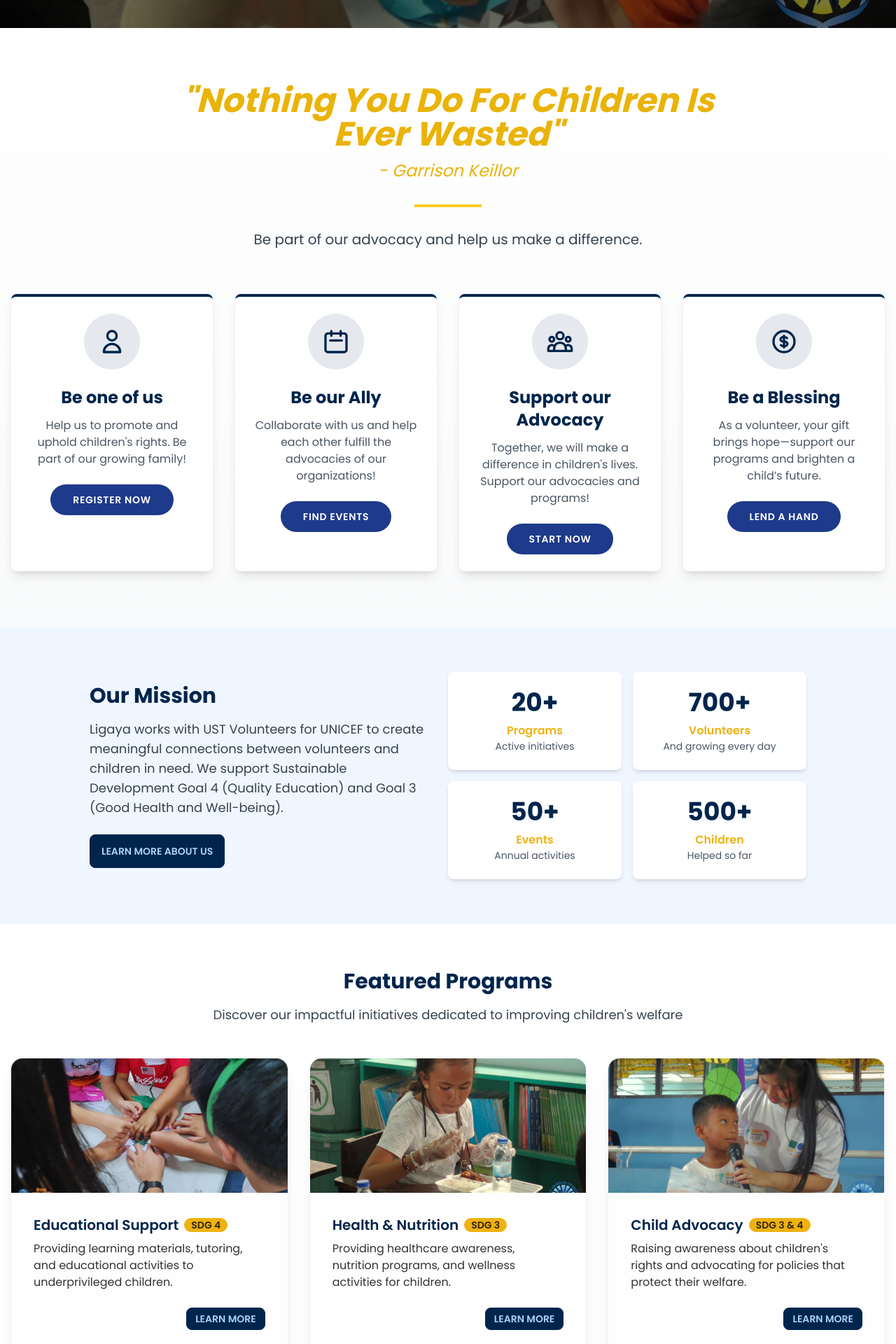
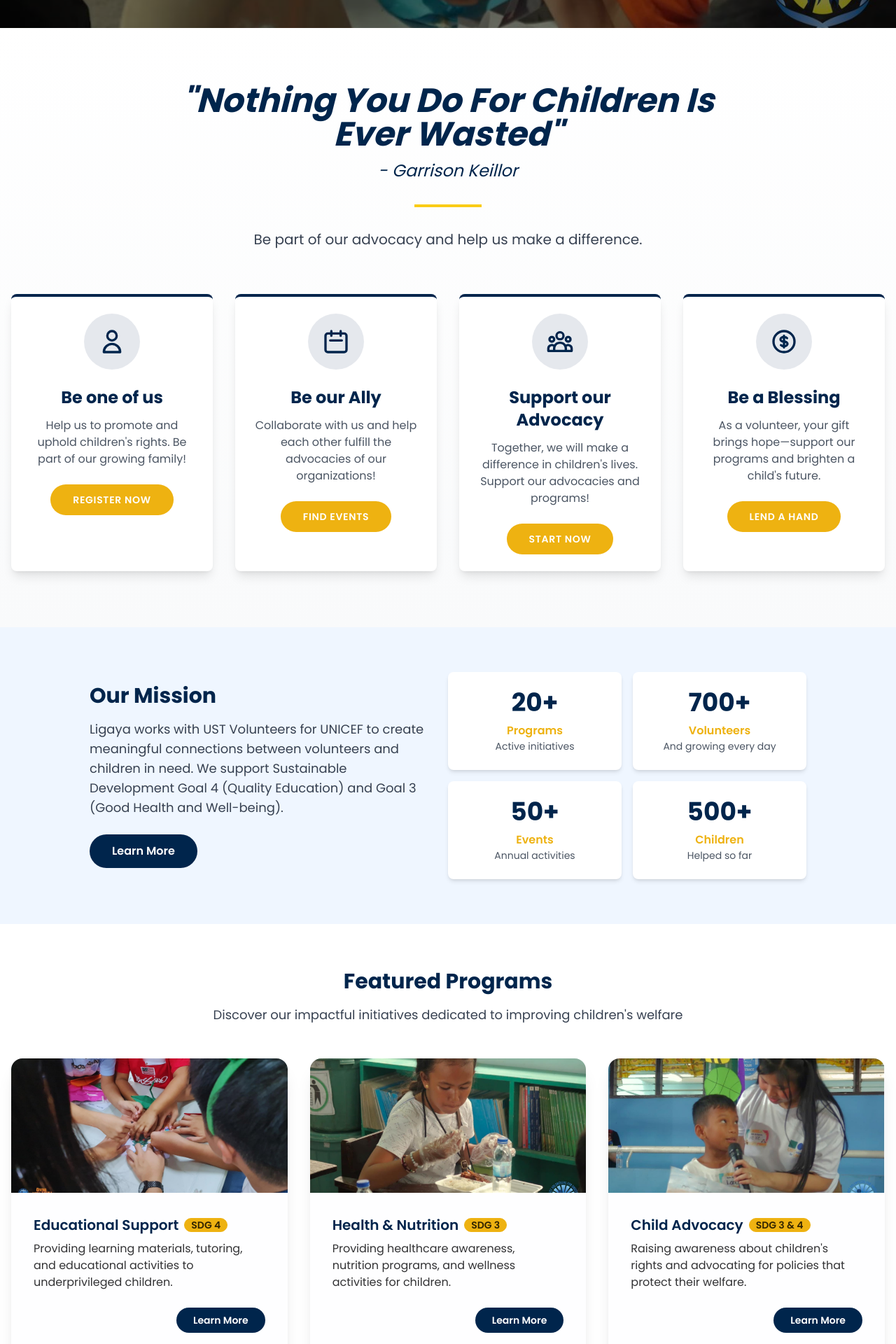
Before and after one commit to j24angeles/Ligaya, a React (Create React App) app in the folder ligaya_ustuvu/: page /home in a window 1280 px wide. Shown: the part 760-2680 px from the top of the page at 70% size. Built offline with nearby package versions, Linux system fonts and the light colour scheme.

Commit message:
dev page and home enhancements

```diff
--- a/ligaya_ustuvu/src/pages/Home.js
+++ b/ligaya_ustuvu/src/pages/Home.js
@@ -28,7 +28,7 @@ const Home = () => {
               Join Ligaya and UST UVU to advocate for children's rights, education, and well-being.
               Together, we can create lasting positive change.
             </p>
-            <Link to="/signup" className="btn btn-secondary text-primary font-bold px-8 py-3 text-lg">
+            <Link to="/signup" className="inline-block px-8 py-3 bg-secondary text-white font-bold rounded-full text-lg hover:bg-secondary/80 transition-all duration-300">
               Volunteer Now
             </Link>
           </div>
@@ -40,8 +40,8 @@ const Home = () => {
   <div className="container mx-auto px-4">
     {/* Quote Section */}
     <div className="text-center mb-16 max-w-3xl mx-auto">
-      <h2 className="text-4xl md:text-5xl font-bold text-yellow-500 mb-3 leading-tight italic">"Nothing You Do For Children Is Ever Wasted"</h2>
-      <p className="text-2xl text-yellow-500 mb-8 italic">- Garrison Keillor</p>
+      <h2 className="text-4xl md:text-5xl font-bold text-primary mb-3 leading-tight italic">"Nothing You Do For Children Is Ever Wasted"</h2>
+      <p className="text-2xl text-primary mb-8 italic">- Garrison Keillor</p>
       <div className="w-24 h-1 bg-yellow-400 mx-auto mb-8"></div>
       <p className="text-xl text-gray-700">Be part of our advocacy and help us make a difference.</p>
     </div>
@@ -55,7 +55,7 @@ const Home = () => {
         </div>
         <h3 className="text-2xl font-bold text-primary mb-3">Be one of us</h3>
         <p className="text-gray-600 mb-6">Help us to promote and uphold children's rights. Be part of our growing family!</p>
-        <Link to="/register" className="inline-block px-8 py-3 bg-blue-900 text-white font-semibold uppercase tracking-wider rounded-full hover:bg-blue-800 transition-all text-sm">
+        <Link to="/register" className="inline-block px-8 py-3 bg-secondary text-white font-semibold uppercase tracking-wider rounded-full hover:bg-secondary/80 transition-all duration-300 text-sm">
           Register Now
         </Link>
       </div>
@@ -69,7 +69,7 @@ const Home = () => {
         </div>
         <h3 className="text-2xl font-bold text-primary mb-3">Be our Ally</h3>
         <p className="text-gray-600 mb-6">Collaborate with us and help each other fulfill the advocacies of our organizations!</p>
-        <Link to="/events" className="inline-block px-8 py-3 bg-blue-900 text-white font-semibold uppercase tracking-wider rounded-full hover:bg-blue-800 transition-all text-sm">
+        <Link to="/events" className="inline-block px-8 py-3 bg-secondary text-white font-semibold uppercase tracking-wider rounded-full hover:bg-secondary/80 transition-all duration-300 text-sm">
           Find Events
         </Link>
       </div>
@@ -83,7 +83,7 @@ const Home = () => {
         </div>
         <h3 className="text-2xl font-bold text-primary mb-3">Support our Advocacy</h3>
         <p className="text-gray-600 mb-6">Together, we will make a difference in children's lives. Support our advocacies and programs!</p>
-        <Link to="/collaborate" className="inline-block px-8 py-3 bg-blue-900 text-white font-semibold uppercase tracking-wider rounded-full hover:bg-blue-800 transition-all text-sm">
+        <Link to="/collaborate" className="inline-block px-8 py-3 bg-secondary text-white font-semibold uppercase tracking-wider rounded-full hover:bg-secondary/80 transition-all duration-300 text-sm">
           Start Now
         </Link>
       </div>
@@ -96,8 +96,8 @@ const Home = () => {
           </svg>
         </div>
         <h3 className="text-2xl font-bold text-primary mb-3">Be a Blessing</h3>
-        <p className="text-gray-600 mb-6">As a volunteer, your gift brings hope—support our programs and brighten a child’s future.</p>
-        <Link to="/donate" className="inline-block px-8 py-3 bg-blue-900 text-white font-semibold uppercase tracking-wider rounded-full hover:bg-blue-800 transition-all text-sm">
+        <p className="text-gray-600 mb-6">As a volunteer, your gift brings hope—support our programs and brighten a child's future.</p>
+        <Link to="/donate" className="inline-block px-8 py-3 bg-secondary text-white font-semibold uppercase tracking-wider rounded-full hover:bg-secondary/80 transition-all duration-300 text-sm">
           Lend a Hand
         </Link>
       </div>
@@ -116,8 +116,8 @@ const Home = () => {
                   Ligaya works with UST Volunteers for UNICEF to create meaningful connections between volunteers and children in need.
                   We support Sustainable Development Goal 4 (Quality Education) and Goal 3 (Good Health and Well-being).
                 </p>
-                <Link to="/about" className="btn btn-primary">
-                  Learn More About Us
+                <Link to="/about" className="inline-block px-8 py-3 bg-primary text-white font-semibold rounded-full hover:bg-primary/80 transition-all duration-300">
+                  Learn More
                 </Link>
               </div>
 
@@ -176,7 +176,7 @@ const Home = () => {
                 </h3>
                 <p>Providing learning materials, tutoring, and educational activities to underprivileged children.</p>
                 <div className="card-actions justify-end mt-4">
-                  <button className="btn btn-primary btn-sm">Learn More</button>
+                  <button className="inline-block px-6 py-2 bg-primary text-white font-semibold rounded-full hover:bg-primary/80 transition-all duration-300 text-sm">Learn More</button>
                 </div>
               </div>
             </div>
@@ -193,7 +193,7 @@ const Home = () => {
                 </h3>
                 <p>Providing healthcare awareness, nutrition programs, and wellness activities for children.</p>
                 <div className="card-actions justify-end mt-4">
-                  <button className="btn btn-primary btn-sm">Learn More</button>
+                  <button className="inline-block px-6 py-2 bg-primary text-white font-semibold rounded-full hover:bg-primary/80 transition-all duration-300 text-sm">Learn More</button>
                 </div>
               </div>
             </div>
@@ -210,7 +210,7 @@ const Home = () => {
                 </h3>
                 <p>Raising awareness about children's rights and advocating for policies that protect their welfare.</p>
                 <div className="card-actions justify-end mt-4">
-                  <button className="btn btn-primary btn-sm">Learn More</button>
+                  <button className="inline-block px-6 py-2 bg-primary text-white font-semibold rounded-full hover:bg-primary/80 transition-all duration-300 text-sm">Learn More</button>
                 </div>
               </div>
             </div>
@@ -228,11 +228,8 @@ const Home = () => {
               Whether you have a few hours or a few days to spare, your contribution matters.
             </p>
             <div className="flex flex-wrap gap-4 justify-center">
-              <Link to="/volunteer" className="btn btn-secondary text-primary btn-lg">
+              <Link to="/volunteer" className="inline-block px-8 py-3 bg-secondary text-white font-semibold rounded-full hover:bg-secondary/80 transition-all duration-300">
                 Become a Volunteer
-              </Link>
-              <Link to="/donate" className="btn btn-outline border-2 border-neutral text-neutral btn-lg hover:bg-accent">
-                Support Our Cause
               </Link>
             </div>
           </div>
```
Also changed, not shown: ligaya_ustuvu/src/pages/Devs.js (+32 -36 lines).
